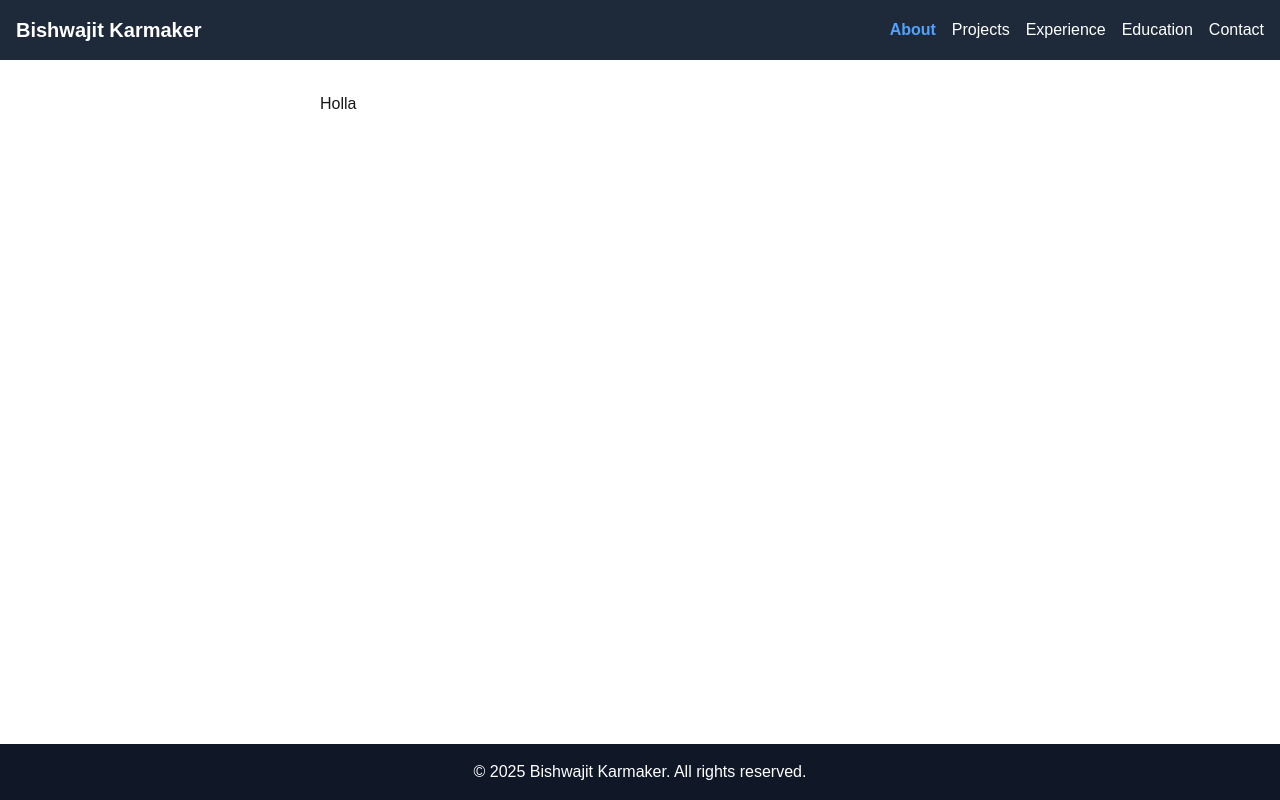
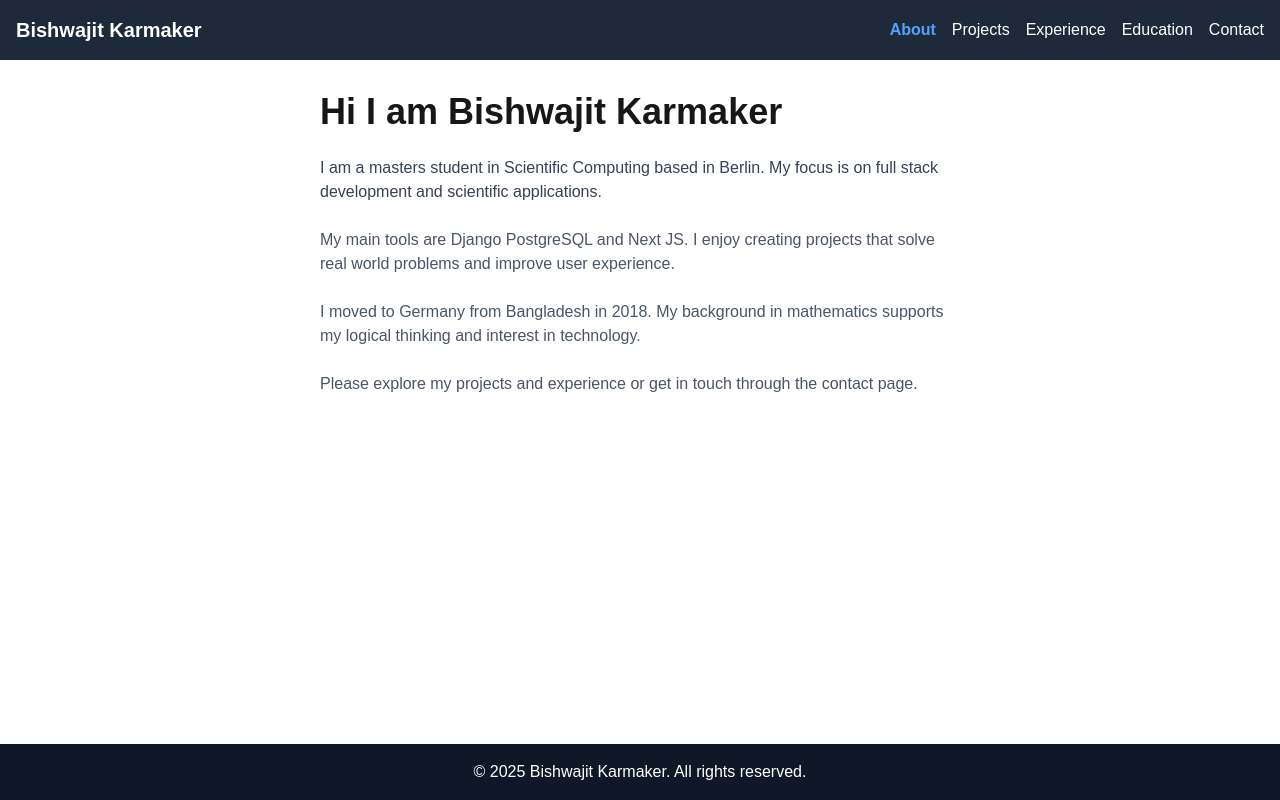
Before and after one commit to Bishwajit93/portfoliosite_frontend, a Next.js app: page / in a window 1280 px wide. Built offline with nearby package versions, Linux system fonts and the light colour scheme.

Commit message:
about/homepage

```diff
--- a/src/app/page.tsx
+++ b/src/app/page.tsx
@@ -1,12 +1,24 @@
-'use client';
-import Layout from "@/components/Layout";
+'use client'
+import Layout from '@/components/Layout'
 
 export default function HomePage() {
   return (
     <Layout>
       <div className="max-w-2xl mx-auto space-y-6 p-4">
-        Holla
+        <h1 className="text-4xl font-bold">Hi I am Bishwajit Karmaker</h1>
+        <p className="text-gray-700">
+          I am a masters student in Scientific Computing based in Berlin. My focus is on full stack development and scientific applications.
+        </p>
+        <p className="text-gray-600">
+          My main tools are Django PostgreSQL and Next JS. I enjoy creating projects that solve real world problems and improve user experience.
+        </p>
+        <p className="text-gray-600">
+          I moved to Germany from Bangladesh in 2018. My background in mathematics supports my logical thinking and interest in technology.
+        </p>
+        <p className="text-gray-600">
+          Please explore my projects and experience or get in touch through the contact page.
+        </p>
       </div>
     </Layout>
-  );
+  )
 }
```
